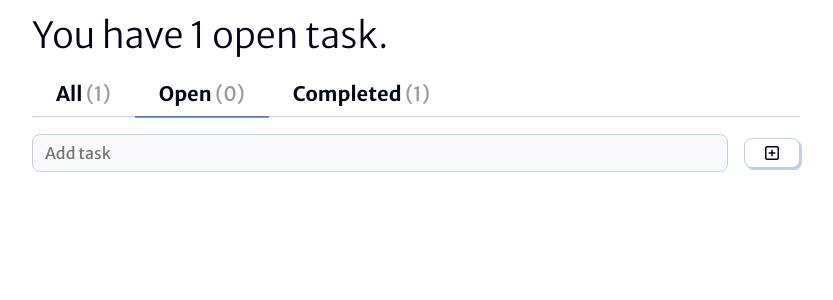
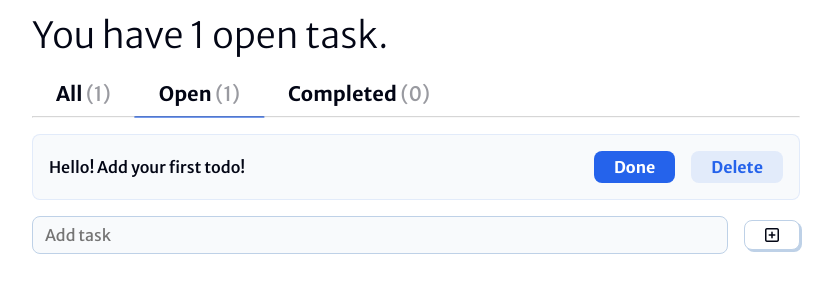
Before and after one commit to alexsbryant/todo1, a React (Vite) app: page / in a window 1280 px wide. Shown: the top 300 px of the page, without its empty margins (224-1057 px from the left). Built offline with nearby package versions, Linux system fonts and the light colour scheme; a web font is replaced by a local one.

Commit message:
Update App.jsx
First holding task set to completed: false

```diff
--- a/src/App.jsx
+++ b/src/App.jsx
@@ -13,7 +13,7 @@ function App() {
   ] */
 
   const [todos, setTodos] = useState([
-    { input: 'Hello! Add your first todo!', complete: true }
+    { input: 'Hello! Add your first todo!', complete: false }
   ]);
 
   const [selectedTab, setSelectedTab] = useState('Open');
```
